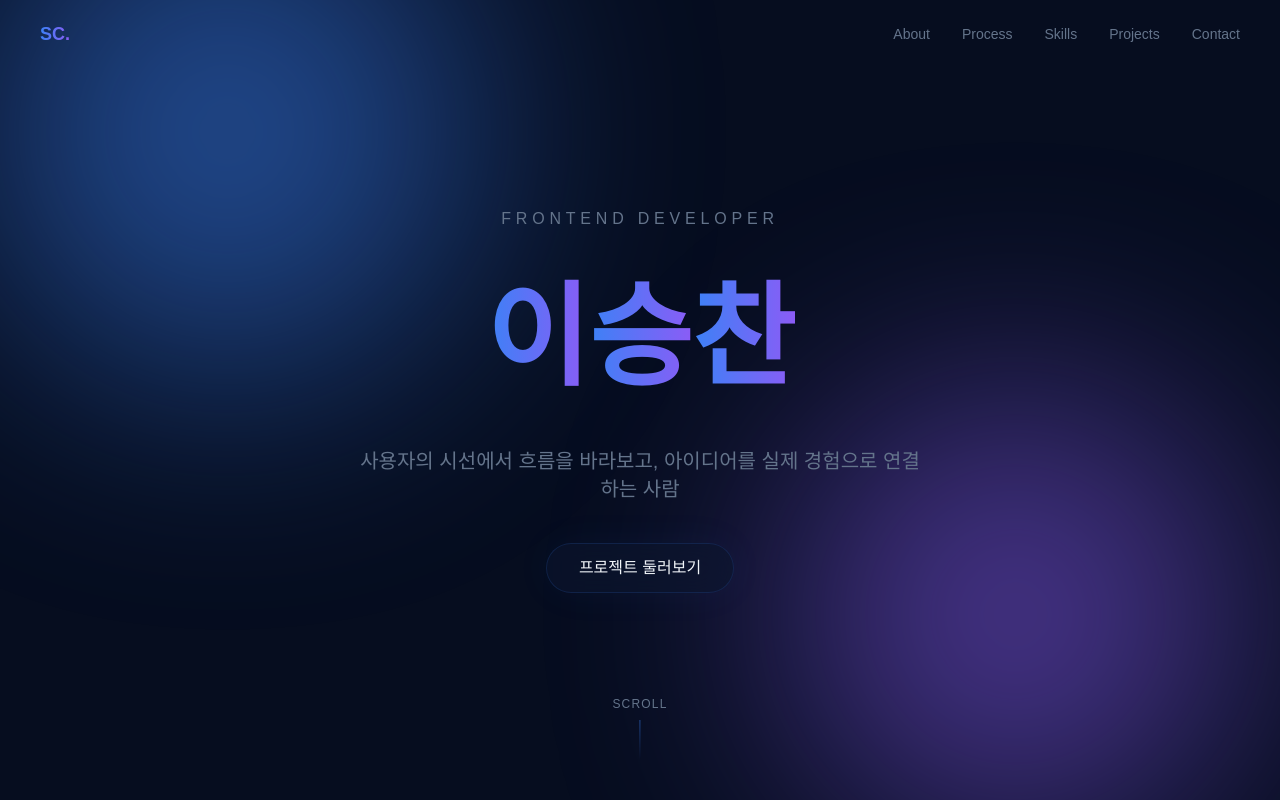
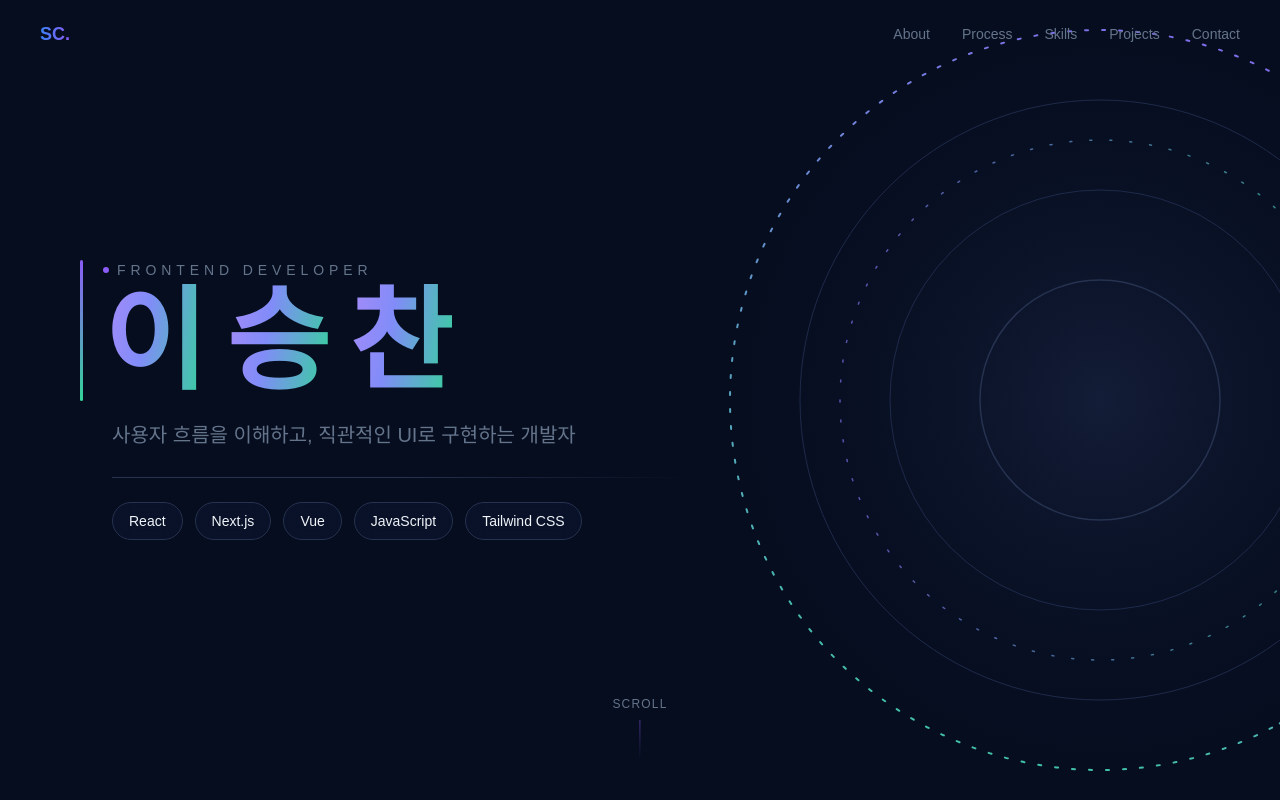
Before and after one commit to leechan9715/PortFolio-2, a React (Vite) app: page / in a window 1280 px wide. Shown: the top 800 px of the page. Built offline with nearby package versions, Linux system fonts and the light colour scheme; a web font is replaced by a local one.

Commit message:
feat: redesign hero to og-image layout (left-aligned, orbit graphic, purple-green)

```diff
--- a/src/index.css
+++ b/src/index.css
@@ -9,6 +9,7 @@
   --accent-blue: #3b82f6;
   --accent-purple: #8b5cf6;
   --accent-glow: #60a5fa;
+  --accent-green: #34d399;
   --text-primary: #f1f5f9;
   --text-muted: #64748b;
   --border-glow: rgba(59, 130, 246, 0.15);
--- a/src/sections/Hero.jsx
+++ b/src/sections/Hero.jsx
@@ -1,6 +1,8 @@
 import { useRef } from "react";
 import { gsap } from "gsap";
 import { useGSAP } from "@gsap/react";
+
+const skills = ["React", "Next.js", "Vue", "JavaScript", "Tailwind CSS"];
 
 export function Hero() {
   const root = useRef(null);
@@ -8,13 +10,16 @@ export function Hero() {
   useGSAP(
     () => {
       const tl = gsap.timeline({ defaults: { ease: "power3.out" } });
-      tl.from(".hero-char", { yPercent: 120, opacity: 0, stagger: 0.05, duration: 0.8 })
-        .from(".hero-sub", { y: 30, opacity: 0, duration: 0.6 }, "-=0.3")
-        .from(".hero-cta", { y: 20, opacity: 0, duration: 0.5 }, "-=0.2")
-        .from(".hero-scroll", { opacity: 0, duration: 0.5 }, "-=0.1");
+      tl.from(".hero-bar", { scaleY: 0, transformOrigin: "top", duration: 0.6 })
+        .from(".hero-label", { x: -20, opacity: 0, duration: 0.5 }, "-=0.2")
+        .from(".hero-char", { yPercent: 120, opacity: 0, stagger: 0.08, duration: 0.8 }, "-=0.2")
+        .from(".hero-sub", { y: 24, opacity: 0, duration: 0.6 }, "-=0.3")
+        .from(".hero-divider", { scaleX: 0, transformOrigin: "left", duration: 0.6 }, "-=0.3")
+        .from(".hero-chip", { y: 16, opacity: 0, stagger: 0.08, duration: 0.5 }, "-=0.2")
+        .from(".hero-orbit", { opacity: 0, scale: 0.85, duration: 1, ease: "power2.out" }, "-=1");
 
-      gsap.to(".orb-blue", { x: 60, y: -40, duration: 8, repeat: -1, yoyo: true, ease: "sine.inOut" });
-      gsap.to(".orb-purple", { x: -50, y: 50, duration: 10, repeat: -1, yoyo: true, ease: "sine.inOut" });
+      gsap.to(".orbit-dash-1", { rotate: 360, duration: 40, repeat: -1, ease: "none", transformOrigin: "center" });
+      gsap.to(".orbit-dash-2", { rotate: -360, duration: 55, repeat: -1, ease: "none", transformOrigin: "center" });
     },
     { scope: root },
   );
@@ -25,36 +30,110 @@ export function Hero() {
     <section
       id="hero"
       ref={root}
-      className="relative min-h-screen flex flex-col items-center justify-center overflow-hidden"
+      className="relative min-h-screen flex items-center overflow-hidden px-6 md:px-20"
     >
-      <div className="glow-orb orb-blue w-[500px] h-[500px] bg-[var(--accent-blue)] -top-20 -left-20" />
-      <div className="glow-orb orb-purple w-[450px] h-[450px] bg-[var(--accent-purple)] bottom-0 right-0" />
+      {/* 우측 동심원 오빗 그래픽 */}
+      <div className="hero-orbit pointer-events-none absolute right-[-18%] top-1/2 -translate-y-1/2 w-[820px] h-[820px] max-xl:w-[620px] max-xl:h-[620px] max-md:right-[-40%] max-md:opacity-40">
+        <svg viewBox="0 0 820 820" className="w-full h-full" fill="none">
+          <defs>
+            <linearGradient id="orbitGrad" x1="0" y1="0" x2="1" y2="1">
+              <stop offset="0%" stopColor="#8b5cf6" />
+              <stop offset="100%" stopColor="#34d399" />
+            </linearGradient>
+            <radialGradient id="orbitGlow" cx="50%" cy="50%" r="50%">
+              <stop offset="0%" stopColor="#1e2a4a" stopOpacity="0.55" />
+              <stop offset="70%" stopColor="#0d1730" stopOpacity="0.15" />
+              <stop offset="100%" stopColor="#060d1f" stopOpacity="0" />
+            </radialGradient>
+          </defs>
+          <circle cx="410" cy="410" r="400" fill="url(#orbitGlow)" />
+          <circle cx="410" cy="410" r="300" stroke="#1e2a4a" strokeWidth="1" />
+          <circle cx="410" cy="410" r="210" stroke="#1e2a4a" strokeWidth="1" />
+          <circle cx="410" cy="410" r="120" stroke="#26324f" strokeWidth="1.5" />
+          <circle
+            className="orbit-dash-1"
+            cx="410"
+            cy="410"
+            r="370"
+            stroke="url(#orbitGrad)"
+            strokeWidth="2"
+            strokeDasharray="3 14"
+            strokeLinecap="round"
+          />
+          <circle
+            className="orbit-dash-2"
+            cx="410"
+            cy="410"
+            r="260"
+            stroke="url(#orbitGrad)"
+            strokeWidth="1.5"
+            strokeDasharray="2 18"
+            strokeLinecap="round"
+            opacity="0.7"
+          />
+        </svg>
+      </div>
 
-      <div className="relative z-10 text-center px-6">
-        <p className="hero-sub text-[var(--text-muted)] tracking-[0.3em] uppercase mb-6">
-          Frontend Developer
+      {/* 좌측 컨텐츠 */}
+      <div className="relative z-10 w-full max-w-2xl">
+        {/* 세로 바 + 라벨 + 이름 */}
+        <div className="flex items-stretch gap-5">
+          <span
+            className="hero-bar w-[3px] rounded-full shrink-0"
+            style={{ background: "linear-gradient(to bottom, #8b5cf6, #34d399)" }}
+          />
+          <div className="flex flex-col justify-center">
+            <div className="hero-label flex items-center gap-2 mb-1">
+              <span className="w-1.5 h-1.5 rounded-full bg-[var(--accent-purple)]" />
+              <span className="text-[var(--text-muted)] text-sm tracking-[0.35em] uppercase">
+                Frontend Developer
+              </span>
+            </div>
+            <h1 className="flex overflow-hidden text-[clamp(3.5rem,9vw,7rem)] font-black leading-[1.05]">
+              {name.split("").map((ch, i) => (
+                <span
+                  key={i}
+                  className="hero-char inline-block mr-2 md:mr-5"
+                  style={{
+                    background:
+                      "linear-gradient(100deg, #a78bfa 0%, #818cf8 40%, #34d399 100%)",
+                    WebkitBackgroundClip: "text",
+                    backgroundClip: "text",
+                    WebkitTextFillColor: "transparent",
+                  }}
+                >
+                  {ch}
+                </span>
+              ))}
+            </h1>
+          </div>
+        </div>
+
+        {/* 서브텍스트 */}
+        <p className="hero-sub text-lg md:text-xl text-[var(--text-muted)] mt-5 ml-8">
+          사용자 흐름을 이해하고, 직관적인 UI로 구현하는 개발자
         </p>
-        <h1 className="text-[clamp(3rem,10vw,7rem)] font-black flex justify-center overflow-hidden">
-          {name.split("").map((ch, i) => (
-            <span key={i} className="hero-char inline-block text-gradient">
-              {ch}
+
+        {/* 구분선 */}
+        <div className="hero-divider h-px w-full max-w-xl ml-8 mt-7 origin-left bg-gradient-to-r from-[#26324f] via-[#26324f] to-transparent" />
+
+        {/* 스킬 칩 */}
+        <div className="flex flex-wrap gap-3 mt-6 ml-8">
+          {skills.map((s) => (
+            <span
+              key={s}
+              className="hero-chip px-4 py-2 rounded-full text-sm border border-[#26324f] bg-[var(--bg-glass)] backdrop-blur-md hover:border-[var(--accent-green)] hover:text-[var(--accent-green)] transition-colors"
+            >
+              {s}
             </span>
           ))}
-        </h1>
-        <p className="hero-sub mt-6 text-lg md:text-xl text-[var(--text-muted)] max-w-xl mx-auto">
-          사용자의 시선에서 흐름을 바라보고, 아이디어를 실제 경험으로 연결하는 사람
-        </p>
-        <a
-          href="#projects"
-          className="hero-cta inline-block mt-10 px-8 py-3 rounded-full glass hover:border-[var(--accent-glow)] transition-colors"
-        >
-          프로젝트 둘러보기
-        </a>
+        </div>
       </div>
 
+      {/* 스크롤 인디케이터 */}
       <div className="hero-scroll absolute bottom-10 left-1/2 -translate-x-1/2 flex flex-col items-center gap-2 text-[var(--text-muted)]">
         <span className="text-xs tracking-widest">SCROLL</span>
-        <span className="w-px h-10 bg-gradient-to-b from-[var(--accent-blue)] to-transparent animate-pulse" />
+        <span className="w-px h-10 bg-gradient-to-b from-[var(--accent-purple)] to-transparent animate-pulse" />
       </div>
     </section>
   );
```
